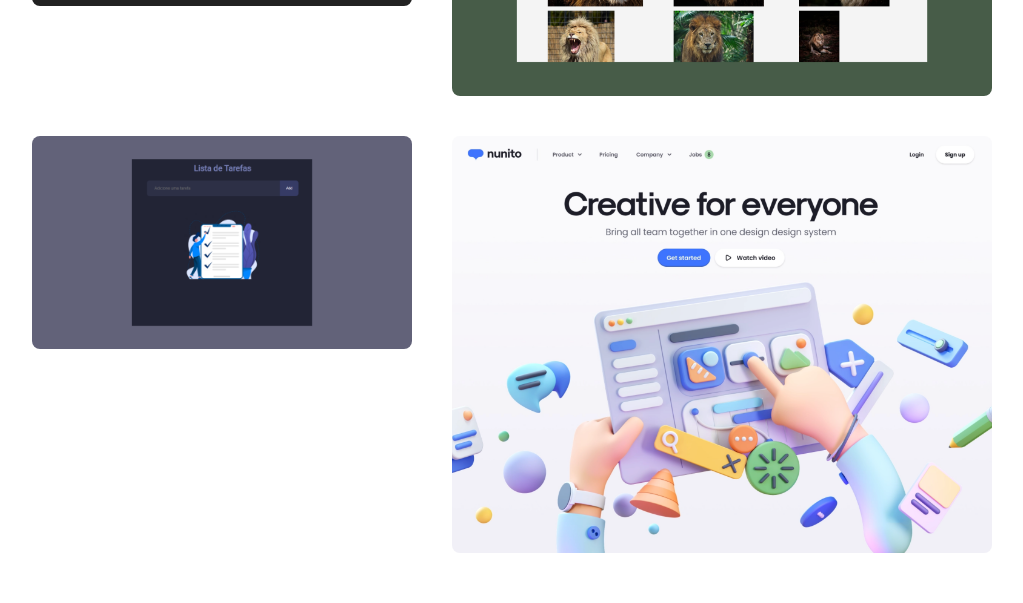
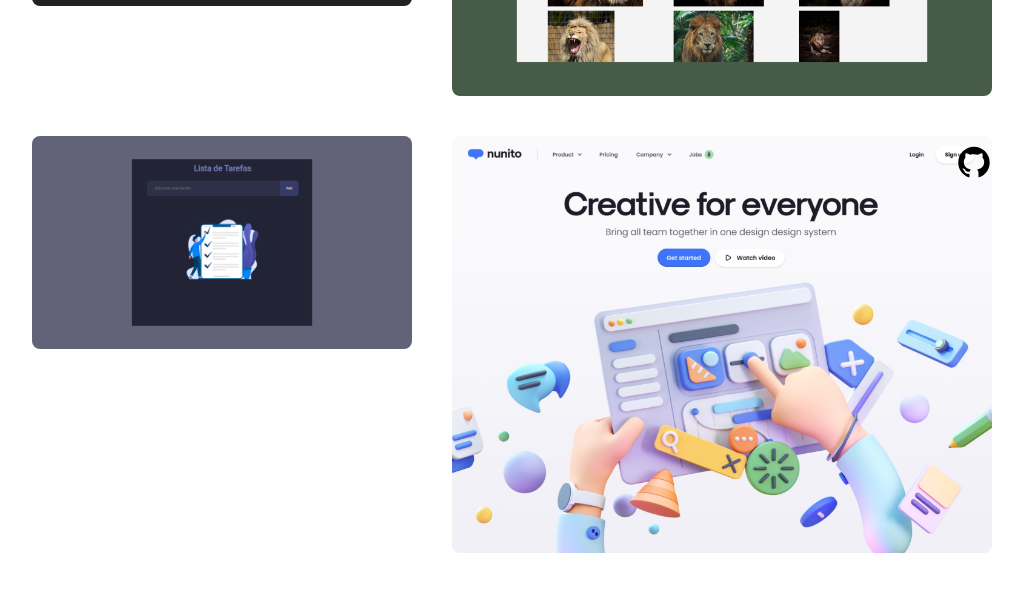
Before and after one commit to GuilhermeCarv1/Portifolio-React, a Next.js app: page / in a window 1280 px wide. Shown: the part 2700-3303 px from the top of the page, without its empty margins (128-1151 px from the left). Built offline with nearby package versions, Linux system fonts and the light colour scheme.

Commit message:
links web

```diff
--- a/src/app/page.js
+++ b/src/app/page.js
@@ -377,7 +377,7 @@ export default function Home() {
                   height={"100%"}
                   layout="responsive"
                 />
-                <div className="text-5xl absolute top-6 right-0 opacity-0 group-hover:opacity-100 transition-opacity duration-300">
+                <div className="text-4xl absolute top-6 right-0 opacity-0 group-hover:opacity-100 transition-opacity duration-300">
                   <a href="https://github.com/GuilhermeCarv1/FoodRecips/tree/main/src">
                     <AiFillGithub className="" />
                   </a>
@@ -397,7 +397,7 @@ export default function Home() {
                   height={"100%"}
                   layout="responsive"
                 />
-                <div className="absolute top-0 right-0 opacity-0 group-hover:opacity-100 transition-opacity duration-300">
+                <div className="text-4xl absolute top-0 right-7 opacity-0 group-hover:opacity-100 transition-opacity duration-300">
                   <a href="https://github.com/GuilhermeCarv1">
                     <AiFillGithub className="" />
                   </a>
@@ -417,7 +417,7 @@ export default function Home() {
                   height={"100%"}
                   layout="responsive"
                 />
-                <div className="absolute top-0 right-0 opacity-0 group-hover:opacity-100 transition-opacity duration-300">
+                <div className="text-4xl absolute top-3 right-4 opacity-0 group-hover:opacity-100 transition-opacity duration-300">
                   <a href="https://github.com/GuilhermeCarv1">
                     <AiFillGithub className="" />
                   </a>
@@ -437,7 +437,7 @@ export default function Home() {
                   height={"100%"}
                   layout="responsive"
                 />
-                <div className="absolute top-0 right-0 opacity-0 group-hover:opacity-100 transition-opacity duration-300">
+                <div className="text-4xl absolute top-4 right-2 opacity-0 group-hover:opacity-100 transition-opacity duration-300">
                   <a href="https://github.com/GuilhermeCarv1">
                     <AiFillGithub className="" />
                   </a>
@@ -445,8 +445,11 @@ export default function Home() {
               </a>
             </div>
 
-            <div className="basis-1/3 flex-1 group">
-              <a href="https://todolistbox.netlify.app/">
+            <div className="basis-1/3 flex-1 group relative">
+              <a
+                href="https://todolistbox.netlify.app/"
+                className="block relative"
+              >
                 <Image
                   src={web5}
                   className="rounded-lg object-cover transition-transform duration-300 transform hover:scale-105"
@@ -454,9 +457,16 @@ export default function Home() {
                   height={"100%"}
                   layout="responsive"
                 />
+                <div className="text-4xl absolute top-2 right-3 opacity-0 group-hover:opacity-100 transition-opacity duration-300">
+                  <a href="https://github.com/GuilhermeCarv1">
+                    <AiFillGithub className="" />
                   </a>
                 </div>
-            <div className=" mb-20 basis-1/2 flex-1 group">
+              </a>
+            </div>
+
+            <div className="mb-20 basis-1/2 flex-1 group relative">
+              <a href="link-do-seu-site" className="block relative">
                 <Image
                   src={web6}
                   className="rounded-lg object-cover transition-transform duration-300 transform hover:scale-105"
@@ -464,6 +474,12 @@ export default function Home() {
                   height={"100%"}
                   layout="responsive"
                 />
+                <div className="text-4xl absolute top-2 right-0 opacity-3 group-hover:opacity-100 transition-opacity duration-300">
+                  <a href="https://github.com/GuilhermeCarv1">
+                    <AiFillGithub className="" />
+                  </a>
+                </div>
+              </a>
             </div>
           </div>
         </section>
```
Lines whose indentation alone changed are shown as unchanged.
